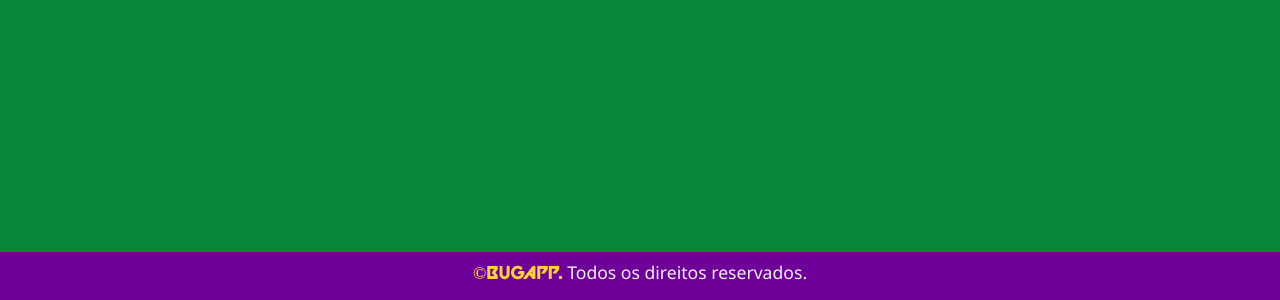
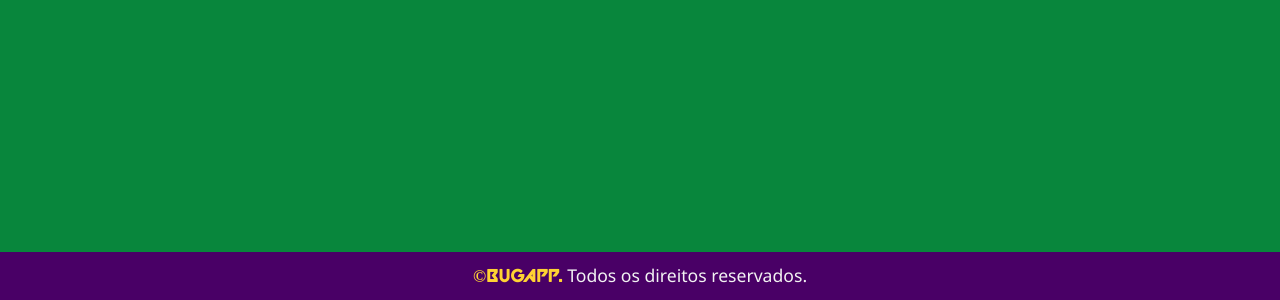
Before and after one commit to ulipese/bugapp-tcm, a plain HTML site: page index.html in a window 1280 px wide. Shown: the part 3748-4048 px from the top of the page. Drawn offline with Linux system fonts and the light colour scheme.

Commit message:
Ajustes feitos em aula

```diff
--- a/assets/css/main.css
+++ b/assets/css/main.css
@@ -315,12 +315,15 @@ ul.moreInfo li {
 /*FOOTER*/
 .footer {
   width: 100%;
-  height: 5vh;
-  line-height: 5vh;
+  height: 6vh;
+  line-height: 4vh;
   text-align: center;
-  background-color: var(--purple);
+  background-color:hsl(283, 100%, 20%);
   color: var(--grayish-white);
-  border-radius: 1em 1em 0em 0em;
+  border-radius:0em;
+  display: flex;
+  justify-content: center;
+  align-items: center;
 }
 .footer p {
   width: 100%;
--- a/index.html
+++ b/index.html
@@ -8,6 +8,10 @@
       content="BugApp - Empresa de tecnologia que faz seus projetos voarem!"
     />
     <link rel="stylesheet" href="./assets/css/main.css" defer type="text/css" />
+    <link
+      rel="stylesheet"
+      href="https://unicons.iconscout.com/release/v4.0.0/css/unicons.css"
+    />
     <link
       rel="shortcut icon"
       href="./assets/icons/logo.png"
@@ -96,6 +100,8 @@
         <div class="about-section__about-container">
           <div class="about-container__mission content-box">
             <h2 class="mission__title seeMore">Missão</h2>
+            <i class="uil uil-angle-right"></i>
+            <!--icon-->
             <p class="mission__info moreInfo">
               A BugApp preza pelas suas idéias, projetos e sonhos.
               Transformando-os em realidade!
@@ -118,23 +124,14 @@
           </div>
         </div>
       </section>
-      <section
-        id="portfolio-section"
-        class="section__portfolio-section"
-      >
-      <div class="portfolio-section__portfolio-container">
-
-      </div>
+      <section id="portfolio-section" class="section__portfolio-section">
+        <div class="portfolio-section__portfolio-container"></div>
       </section>
       <section id="faq-section" class="section__faq-section">
-        <div class="faq-section__faq-container">
-
-        </div>
+        <div class="faq-section__faq-container"></div>
       </section>
       <section id="contact-section" class="section__contact-section">
-        <div class="contact-section__contact-container">
-
-        </div>
+        <div class="contact-section__contact-container"></div>
       </section>
     </section>
     <footer class="footer">
```
